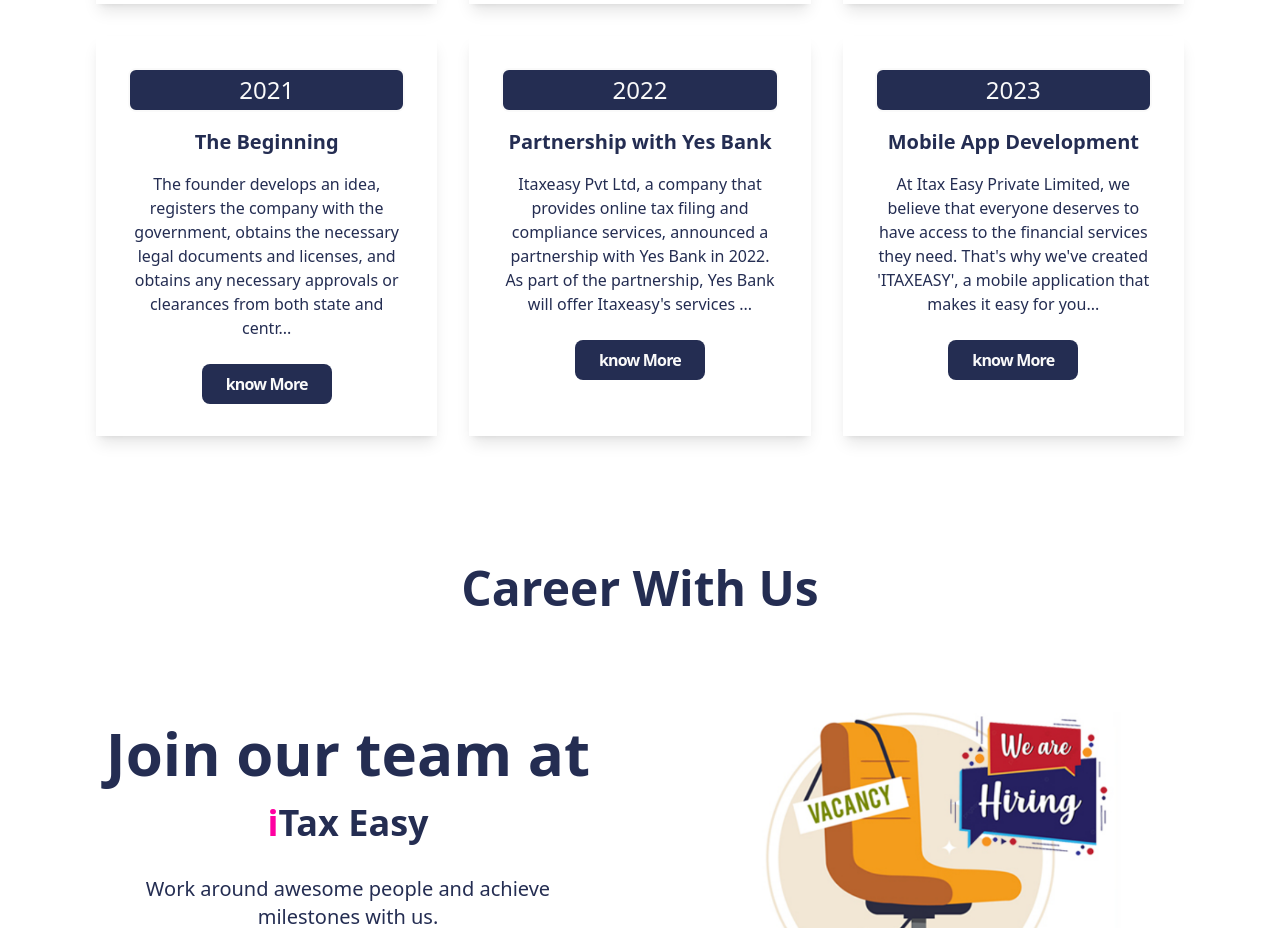
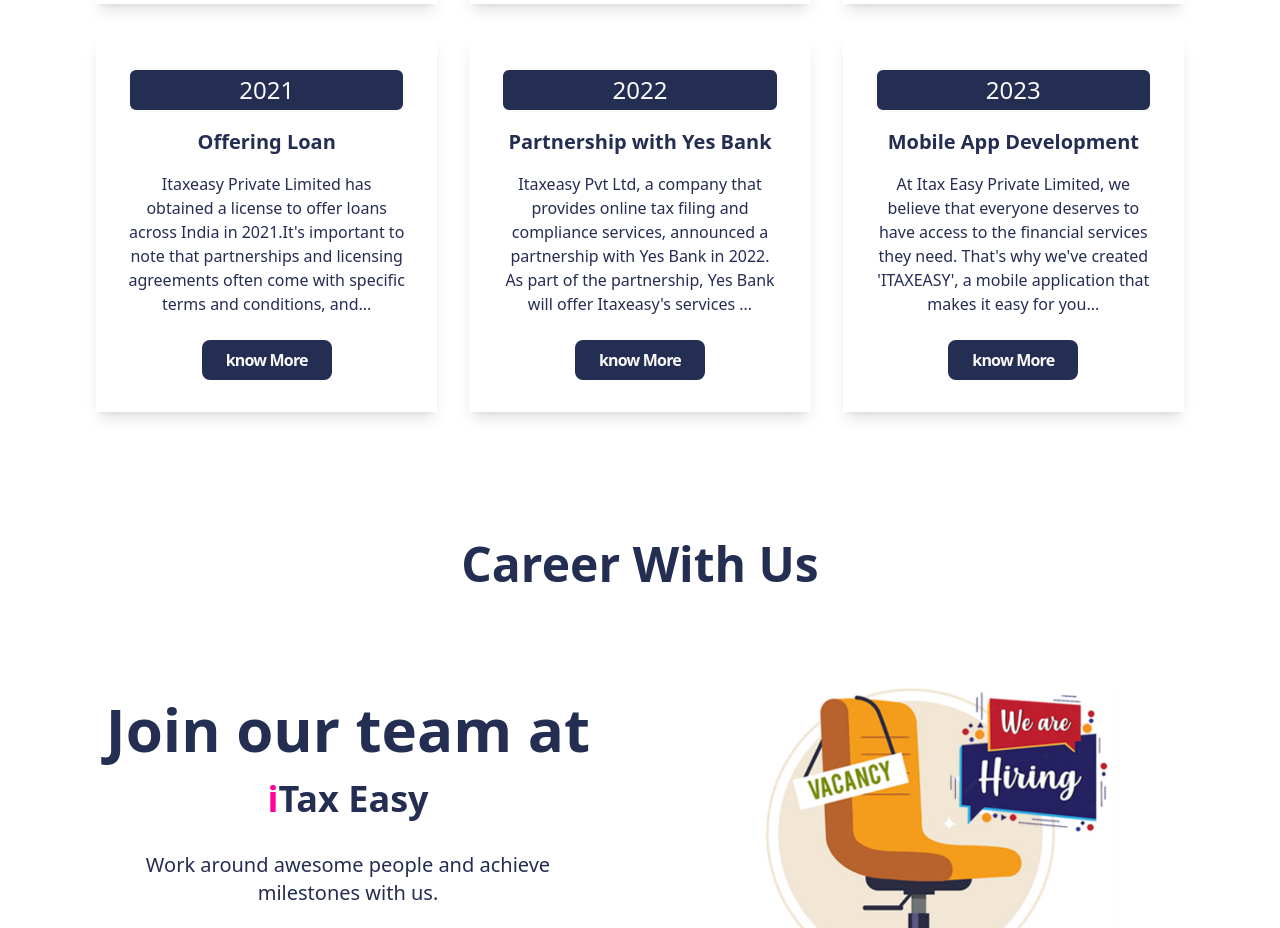
Before and after one commit to surya6394/Itax-easy-website, a React (Vite) app: page / in a window 1280 px wide. Shown: the part 3580-4508 px from the top of the page. Built offline with nearby package versions, Linux system fonts and the light colour scheme.

Commit message:
journey section filled

```diff
--- a/src/Components/JourneySection.jsx
+++ b/src/Components/JourneySection.jsx
@@ -18,8 +18,8 @@
   },
   {
     year: "2021",
-    title: "The Beginning",
-    text: "The founder develops an idea, registers the company with the government, obtains the necessary legal documents and licenses, and obtains any necessary approvals or clearances from both state and central government agencies.",
+    title: "Offering Loan",
+    text: "Itaxeasy Private Limited has obtained a license to offer loans across India in 2021.It's important to note that partnerships and licensing agreements often come with specific terms and conditions, and it's important for customers to carefully review the terms and understand any associated fees or risks before engaging with any financial products or services.",
   },
   {
     year: "2022",
```
